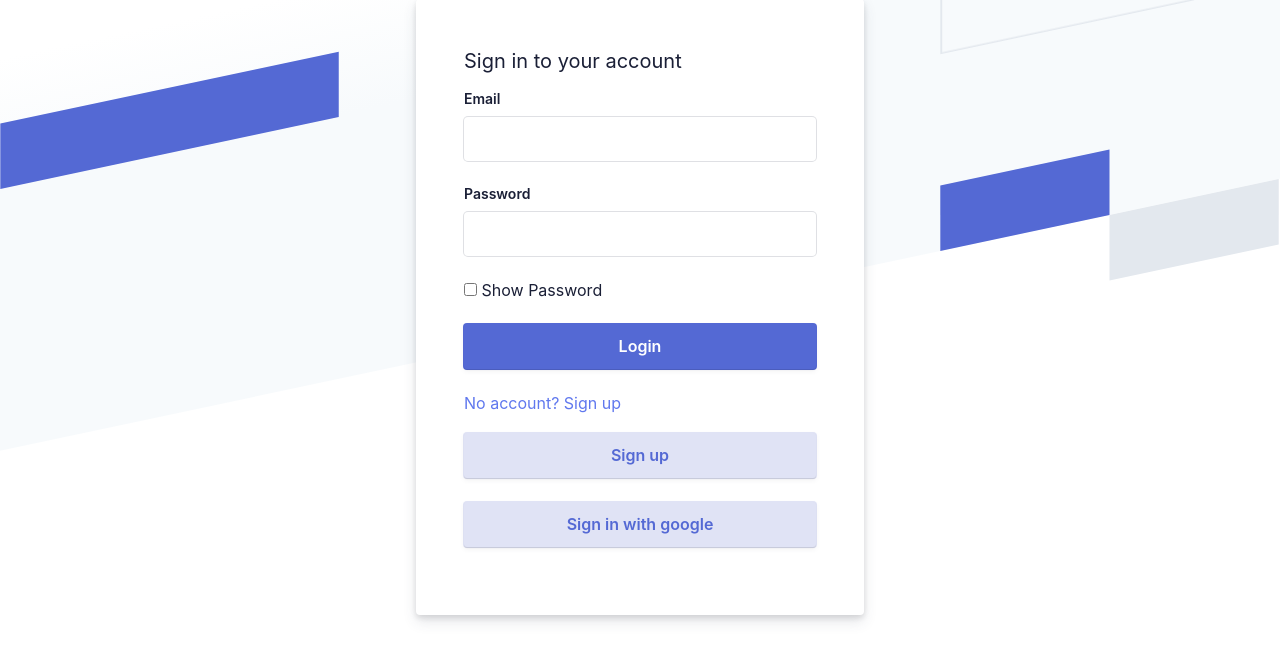
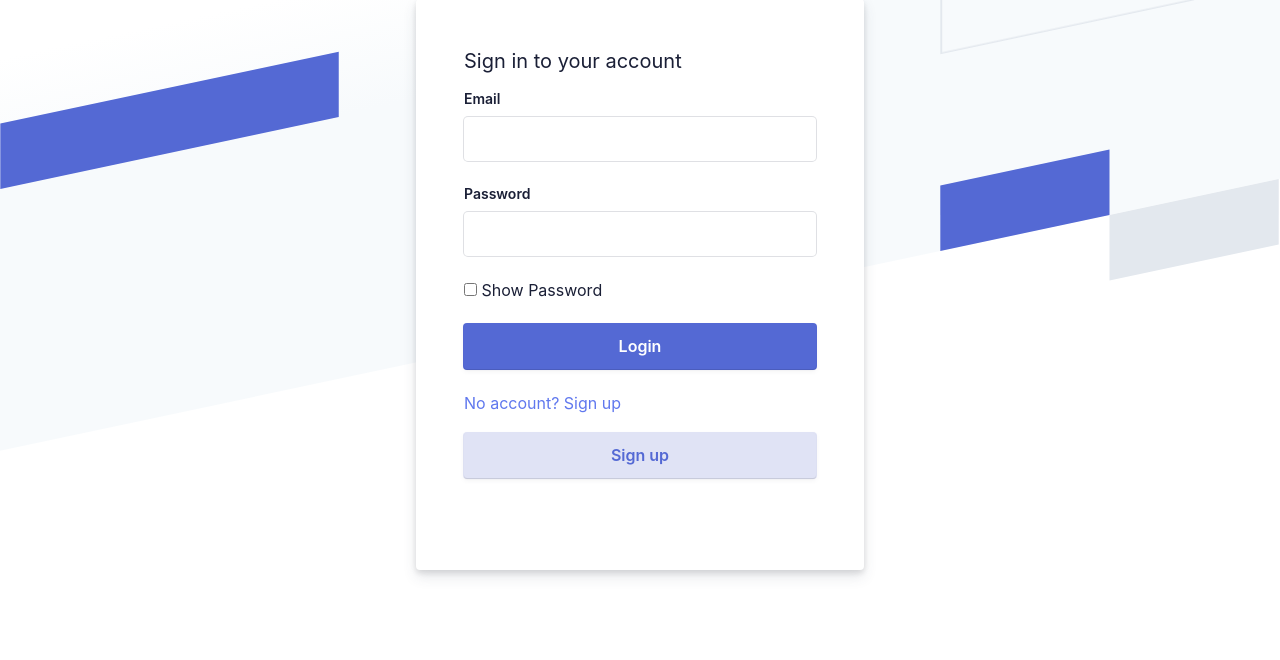
Before and after one commit to ttiramisu/studious-computing-machine, a plain HTML site: page index.html in a window 1280 px wide. Shown: the part 136-796 px from the top of the page. Drawn offline with Linux system fonts and the light colour scheme.

Commit message:
Update index.html

```diff
--- a/index.html
+++ b/index.html
@@ -78,11 +78,6 @@
                     Sign up
                   </a>
                 </div>
-                <div class="field">
-                  <div class="g-signin2" data-onsuccess="onGoogleSignIn">
-                    <a class="ssolink submit-signup" href="#">Sign in with google</a>
-                  </div>
-                </div>
               </form>
               <p class="hidden" id="fail-msg">Username or password incorrect</p>
             </div>
@@ -94,7 +89,6 @@
   <script src="https://www.gstatic.com/firebasejs/9.6.7/firebase-app-compat.js"></script>
   <script src="https://www.gstatic.com/firebasejs/9.6.7/firebase-firestore-compat.js"></script>
   <script src="https://www.gstatic.com/firebasejs/9.6.7/firebase-auth-compat.js"></script>
-  <script src="https://apis.google.com/js/platform.js" async defer></script>
   <script src="script.js"></script>
   <script>
     document.addEventListener("keydown", function (e) {
```
